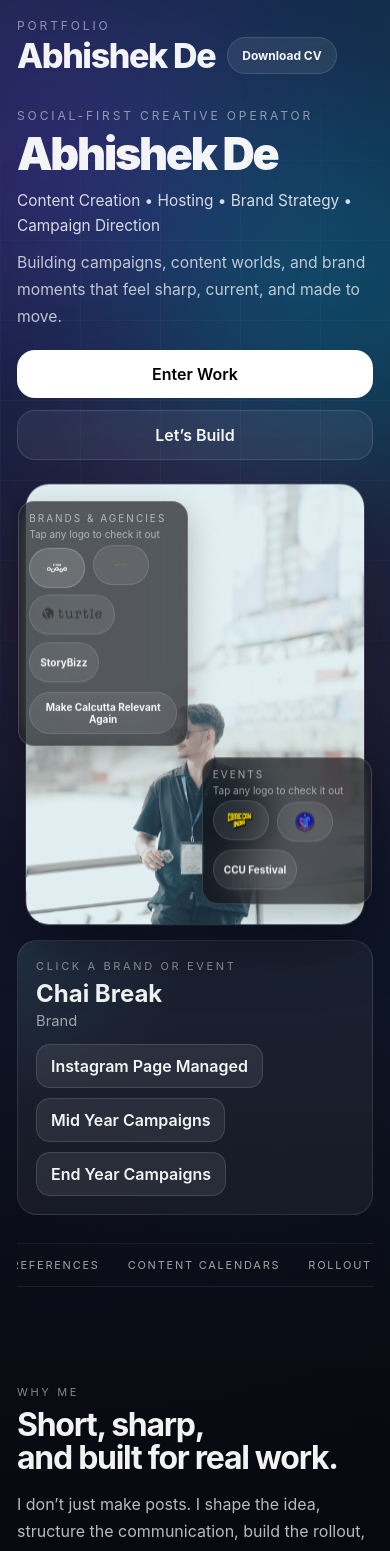
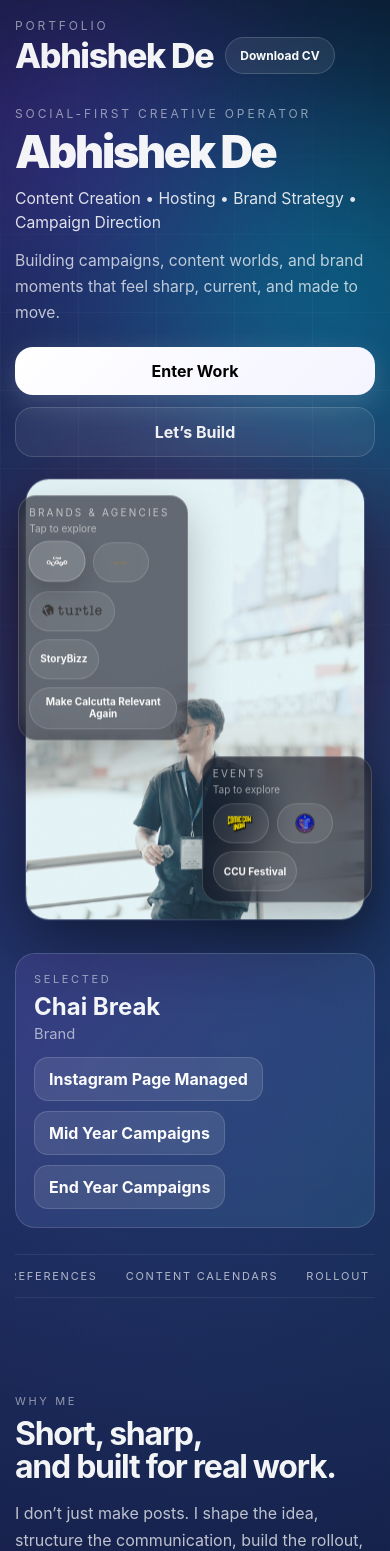
Before and after one commit to Abhishek-7-de/abhishek-portfolio, a React (Vite) app: page / in a window 390 px wide. Shown: the top 1551 px of the page. Built offline with nearby package versions, Linux system fonts and the light colour scheme.

Commit message:
Cleaned hero layout and fixed mobile selection panel

```diff
--- a/src/data/heroMedia.js
+++ b/src/data/heroMedia.js
@@ -3,6 +3,9 @@
   { id: "hero2", src: "/videos/hero2.mp4" },
   { id: "hero3", src: "/videos/hero3.mp4" },
   { id: "hero4", src: "/videos/hero4.mp4" },
+  { id: "hero5", src: "/videos/hero5.mp4" },
+  { id: "hero6", src: "/videos/hero6.mp4" },
+  { id: "hero7", src: "/videos/hero7.mp4" },
 ];
 
 export const brandCloud = [
--- a/src/sections/Hero.jsx
+++ b/src/sections/Hero.jsx
@@ -5,25 +5,40 @@
 export default function Hero() {
   const allItems = useMemo(() => [...brandCloud, ...eventCloud], []);
   const [selectedItem, setSelectedItem] = useState(allItems[0]);
-  const [hiddenVideos, setHiddenVideos] = useState([]);
+  const [brokenVideos, setBrokenVideos] = useState([]);
 
   const visibleVideos = topStripVideos.filter(
-    (video) => !hiddenVideos.includes(video.id)
+    (video) => !brokenVideos.includes(video.id)
   );
 
   const repeatedVideos =
     visibleVideos.length > 0 ? [...visibleVideos, ...visibleVideos] : [];
 
   const handleVideoError = (id) => {
-    setHiddenVideos((prev) => (prev.includes(id) ? prev : [...prev, id]));
+    setBrokenVideos((prev) => (prev.includes(id) ? prev : [...prev, id]));
+  };
+
+  const openItem = (item) => {
+    setSelectedItem(item);
+
+    if (window.innerWidth < 768) {
+      requestAnimationFrame(() => {
+        const panel = document.getElementById("hero-mobile-sheet");
+        if (panel) {
+          panel.scrollIntoView({ behavior: "smooth", block: "nearest" });
+        }
+      });
+    }
   };
 
   return (
-    <section className="hero-v12">
+    <section className="hero-v13">
       <div className="hero-copy fade-up">
         <p className="eyebrow hero-kicker">Social-first creative operator</p>
 
-        <h2 className="hero-name">Abhishek De</h2>
+        <div className="hero-title-row">
+          <h2 className="hero-name">Abhishek De</h2>
+        </div>
 
         <p className="hero-role-line">
           Content Creation • Hosting • Brand Strategy • Campaign Direction
@@ -44,26 +59,26 @@
         </div>
       </div>
 
-      <div className="hero-stage fade-up delay-2">
-        <div className="hero-visual">
-          <div className="hero-image-shell">
+      <div className="hero-main fade-up delay-2">
+        <div className="hero-visual-clean">
+          <div className="hero-image-shell clean-shell">
             <img src={profile} alt="Abhishek De" className="hero-image-vNext" />
 
-            <div className="floating-box overall-box cloud-float">
-              <div className="cloud-head">
-                <span className="floating-box-title">Brands & Agencies</span>
-                <span className="cloud-helper">Tap any logo to check it out</span>
+            <div className="cloud cloud-brands">
+              <div className="cloud-label-wrap">
+                <span className="cloud-label">Brands & Agencies</span>
+                <span className="cloud-sub">Tap to explore</span>
               </div>
 
-              <div className="floating-logo-cloud">
+              <div className="cloud-grid">
                 {brandCloud.map((item, index) => (
                   <button
                     key={item.id}
                     type="button"
-                    className={`logo-chip ${
+                    className={`logo-chip clean-chip ${
                       selectedItem.id === item.id ? "logo-chip-active" : ""
                     } float-${(index % 4) + 1}`}
-                    onClick={() => setSelectedItem(item)}
+                    onClick={() => openItem(item)}
                   >
                     {item.logo ? (
                       <img src={item.logo} alt={item.name} className="logo-chip-img" />
@@ -75,21 +90,21 @@
               </div>
             </div>
 
-            <div className="floating-box events-box cloud-float slow-float">
-              <div className="cloud-head">
-                <span className="floating-box-title">Events</span>
-                <span className="cloud-helper">Tap any logo to check it out</span>
+            <div className="cloud cloud-events">
+              <div className="cloud-label-wrap">
+                <span className="cloud-label">Events</span>
+                <span className="cloud-sub">Tap to explore</span>
               </div>
 
-              <div className="floating-logo-cloud">
+              <div className="cloud-grid">
                 {eventCloud.map((item, index) => (
                   <button
                     key={item.id}
                     type="button"
-                    className={`logo-chip ${
+                    className={`logo-chip clean-chip ${
                       selectedItem.id === item.id ? "logo-chip-active" : ""
                     } float-${((index + 1) % 4) + 1}`}
-                    onClick={() => setSelectedItem(item)}
+                    onClick={() => openItem(item)}
                   >
                     {item.logo ? (
                       <img src={item.logo} alt={item.name} className="logo-chip-img" />
@@ -103,8 +118,38 @@
           </div>
         </div>
 
-        <div className="hero-action-panel">
-          <p className="eyebrow">Click a brand or event</p>
+        <div className="hero-side-panel">
+          <div className="hero-action-panel desktop-panel">
+            <p className="eyebrow">Selected</p>
+            <h3 className="hero-action-title">{selectedItem.name}</h3>
+            <p className="hero-action-kind">{selectedItem.kind}</p>
+
+            {selectedItem.links.length > 0 ? (
+              <div className="hero-link-list">
+                {selectedItem.links.map((link) => (
+                  <a
+                    key={link.label}
+                    href={link.href}
+                    target="_blank"
+                    rel="noreferrer"
+                    className="hero-link-btn"
+                  >
+                    {link.label}
+                  </a>
+                ))}
+              </div>
+            ) : (
+              <p className="hero-empty-note">
+                Links for this will be added here later.
+              </p>
+            )}
+          </div>
+        </div>
+      </div>
+
+      <div id="hero-mobile-sheet" className="hero-mobile-sheet">
+        <div className="hero-action-panel mobile-panel">
+          <p className="eyebrow">Selected</p>
           <h3 className="hero-action-title">{selectedItem.name}</h3>
           <p className="hero-action-kind">{selectedItem.kind}</p>
 
@@ -135,10 +180,7 @@
           <div className="hero-video-strip single-strip">
             <div className="hero-video-track track-left">
               {repeatedVideos.map((video, index) => (
-                <div
-                  className="hero-video-panel video-square"
-                  key={`${video.id}-${index}`}
-                >
+                <div className="hero-video-panel video-square" key={`${video.id}-${index}`}>
                   <video
                     className="hero-strip-video"
                     autoPlay
--- a/src/styles.css
+++ b/src/styles.css
@@ -16,10 +16,10 @@
 body {
   margin: 0;
   background:
-    radial-gradient(circle at top left, rgba(125, 92, 255, 0.18), transparent 30%),
-    radial-gradient(circle at top right, rgba(0, 214, 255, 0.14), transparent 26%),
-    radial-gradient(circle at bottom left, rgba(255, 0, 149, 0.12), transparent 30%),
-    linear-gradient(180deg, #05060a, #090b12 55%, #06070b);
+    radial-gradient(circle at 18% 18%, rgba(122, 92, 255, 0.26), transparent 28%),
+    radial-gradient(circle at 86% 14%, rgba(0, 229, 255, 0.2), transparent 26%),
+    radial-gradient(circle at 52% 86%, rgba(255, 0, 157, 0.16), transparent 28%),
+    linear-gradient(180deg, #060816, #0a1030 48%, #090915 100%);
   min-height: 100vh;
 }
 
@@ -44,7 +44,7 @@
   background-image:
     linear-gradient(rgba(255, 255, 255, 0.03) 1px, transparent 1px),
     linear-gradient(90deg, rgba(255, 255, 255, 0.03) 1px, transparent 1px);
-  background-size: 80px 80px;
+  background-size: 78px 78px;
   mask-image: radial-gradient(circle at center, black 35%, transparent 90%);
   pointer-events: none;
   z-index: 0;
@@ -53,33 +53,33 @@
 .bg-orb {
   position: fixed;
   filter: blur(110px);
-  opacity: 0.32;
+  opacity: 0.36;
   pointer-events: none;
   z-index: 0;
 }
 
 .orb-1 {
-  width: 260px;
-  height: 260px;
+  width: 300px;
+  height: 300px;
   background: #7c3aed;
-  top: 40px;
-  left: -70px;
+  top: 0;
+  left: -90px;
 }
 
 .orb-2 {
-  width: 300px;
-  height: 300px;
-  background: #06b6d4;
+  width: 320px;
+  height: 320px;
+  background: #00d4ff;
   top: 140px;
-  right: -90px;
+  right: -100px;
 }
 
 .orb-3 {
-  width: 260px;
-  height: 260px;
-  background: #ec4899;
+  width: 280px;
+  height: 280px;
+  background: #ff2aa3;
   bottom: 80px;
-  left: 18%;
+  left: 15%;
 }
 
 .container,
@@ -89,12 +89,12 @@
 }
 
 .container {
-  width: min(1240px, calc(100% - 34px));
+  width: min(1240px, calc(100% - 30px));
   margin: 0 auto;
 }
 
 .navbar {
-  width: min(1240px, calc(100% - 34px));
+  width: min(1240px, calc(100% - 30px));
   margin: 0 auto;
   padding: 18px 0 10px;
   display: flex;
@@ -120,7 +120,7 @@
   font-size: 11px;
   letter-spacing: 0.24em;
   text-transform: uppercase;
-  color: rgba(255, 255, 255, 0.5);
+  color: rgba(255, 255, 255, 0.52);
 }
 
 .nav-kicker {
@@ -142,30 +142,31 @@
   border-radius: 999px;
   font-size: 12px;
   font-weight: 700;
-  color: rgba(255, 255, 255, 0.95);
+  color: rgba(255, 255, 255, 0.98);
   background: rgba(255, 255, 255, 0.08);
-  border: 1px solid rgba(255, 255, 255, 0.12);
+  border: 1px solid rgba(255, 255, 255, 0.16);
+  backdrop-filter: blur(16px);
   transition: transform 0.2s ease, background 0.2s ease, border 0.2s ease;
 }
 
 .cv-btn:hover {
   transform: translateY(-2px);
-  background: rgba(255, 255, 255, 0.12);
-  border-color: rgba(255, 255, 255, 0.2);
+  background: rgba(255, 255, 255, 0.14);
+  border-color: rgba(255, 255, 255, 0.24);
 }
 
 .nav-links {
   display: none;
   gap: 24px;
-  color: rgba(255, 255, 255, 0.74);
+  color: rgba(255, 255, 255, 0.76);
   align-items: center;
   padding-top: 12px;
 }
 
-.hero-v12 {
+.hero-v13 {
   display: grid;
-  gap: 24px;
-  padding: 24px 0 28px;
+  gap: 22px;
+  padding: 22px 0 26px;
   align-items: start;
 }
 
@@ -174,8 +175,15 @@
   margin-bottom: 10px;
 }
 
+.hero-title-row {
+  display: flex;
+  align-items: center;
+  gap: 10px;
+  flex-wrap: wrap;
+}
+
 .hero-name {
-  font-size: clamp(2.8rem, 10vw, 6.2rem);
+  font-size: clamp(2.8rem, 10vw, 6rem);
   line-height: 0.94;
   margin: 0;
   letter-spacing: -0.05em;
@@ -185,9 +193,9 @@
 .hero-role-line {
   margin: 14px 0 0;
   max-width: 760px;
-  font-size: 0.96rem;
-  color: rgba(255, 255, 255, 0.82);
-  line-height: 1.6;
+  font-size: 0.98rem;
+  color: rgba(255, 255, 255, 0.86);
+  line-height: 1.55;
 }
 
 .hero-sub-vNext,
@@ -198,7 +206,7 @@
 .cap-card p,
 .hero-empty-note {
   color: rgba(255, 255, 255, 0.72);
-  line-height: 1.7;
+  line-height: 1.68;
 }
 
 .hero-sub-vNext {
@@ -218,7 +226,7 @@
 .btn {
   padding: 14px 20px;
   border-radius: 18px;
-  font-weight: 600;
+  font-weight: 700;
   text-align: center;
   transition: transform 0.2s ease, background 0.2s ease, border 0.2s ease;
 }
@@ -228,21 +236,23 @@
 }
 
 .btn-primary {
-  background: white;
+  background: linear-gradient(135deg, #ffffff, #f3f4ff);
   color: black;
+  box-shadow: 0 8px 28px rgba(255, 255, 255, 0.16);
 }
 
 .btn-secondary {
   background: rgba(255, 255, 255, 0.06);
-  border: 1px solid rgba(255, 255, 255, 0.12);
+  border: 1px solid rgba(255, 255, 255, 0.14);
+  backdrop-filter: blur(14px);
 }
 
-.hero-stage {
+.hero-main {
   display: grid;
-  gap: 14px;
+  gap: 16px;
 }
 
-.hero-visual {
+.hero-visual-clean {
   display: flex;
   justify-content: center;
 }
@@ -255,6 +265,10 @@
   isolation: isolate;
 }
 
+.clean-shell {
+  filter: drop-shadow(0 24px 48px rgba(0, 0, 0, 0.28));
+}
+
 .hero-image-vNext {
   width: 100%;
   aspect-ratio: 4 / 5.2;
@@ -262,44 +276,54 @@
   object-position: center;
   border-radius: 24px;
   display: block;
-  border: 1px solid rgba(255, 255, 255, 0.12);
-  box-shadow: 0 20px 60px rgba(0, 0, 0, 0.35);
-  filter: contrast(1.05) brightness(0.96);
+  border: 1px solid rgba(255, 255, 255, 0.16);
+  box-shadow: 0 24px 70px rgba(0, 0, 0, 0.32);
+  filter: contrast(1.04) brightness(0.98);
 }
 
-.floating-box {
+.cloud {
   position: absolute;
   z-index: 3;
   width: 170px;
   padding: 10px;
-  border-radius: 16px;
-  background: rgba(12, 12, 16, 0.66);
+  border-radius: 18px;
+  background: rgba(12, 14, 28, 0.6);
   border: 1px solid rgba(255, 255, 255, 0.16);
-  backdrop-filter: blur(18px);
-  box-shadow: 0 10px 30px rgba(0, 0, 0, 0.22);
+  backdrop-filter: blur(20px);
+  box-shadow: 0 18px 40px rgba(0, 0, 0, 0.24);
 }
 
-.cloud-head {
+.cloud-brands {
+  top: 4%;
+  left: -2%;
+}
+
+.cloud-events {
+  bottom: 4%;
+  right: -2%;
+}
+
+.cloud-label-wrap {
   margin-bottom: 8px;
 }
 
-.floating-box-title {
+.cloud-label {
   display: block;
   font-size: 10px;
   text-transform: uppercase;
-  letter-spacing: 0.2em;
-  color: rgba(255, 255, 255, 0.58);
+  letter-spacing: 0.22em;
+  color: rgba(255, 255, 255, 0.62);
   margin-bottom: 4px;
 }
 
-.cloud-helper {
+.cloud-sub {
   display: block;
   font-size: 10px;
-  color: rgba(255, 255, 255, 0.55);
+  color: rgba(255, 255, 255, 0.54);
   line-height: 1.25;
 }
 
-.floating-logo-cloud {
+.cloud-grid {
   display: flex;
   flex-wrap: wrap;
   gap: 8px;
@@ -313,17 +337,19 @@
   min-width: 56px;
   padding: 8px 10px;
   border-radius: 999px;
-  border: 1px solid rgba(255, 255, 255, 0.12);
+  border: 1px solid rgba(255, 255, 255, 0.14);
   background: rgba(255, 255, 255, 0.08);
   cursor: pointer;
-  transition: transform 0.2s ease, background 0.2s ease, border 0.2s ease;
+  transition: transform 0.2s ease, background 0.2s ease, border 0.2s ease,
+    box-shadow 0.2s ease;
 }
 
-.logo-chip:hover,
+.clean-chip:hover,
 .logo-chip-active {
-  transform: translateY(-2px);
-  background: rgba(255, 255, 255, 0.14);
-  border-color: rgba(255, 255, 255, 0.22);
+  transform: translateY(-2px) scale(1.02);
+  background: rgba(255, 255, 255, 0.16);
+  border-color: rgba(255, 255, 255, 0.24);
+  box-shadow: 0 10px 24px rgba(0, 0, 0, 0.18);
 }
 
 .logo-chip-img {
@@ -336,49 +362,31 @@
 .logo-chip-text {
   font-size: 10px;
   font-weight: 700;
-  color: rgba(255, 255, 255, 0.95);
-  line-height: 1.2;
+  color: rgba(255, 255, 255, 0.96);
+  line-height: 1.18;
   text-align: center;
 }
 
-.overall-box {
-  top: 5%;
-  left: -2%;
+.hero-side-panel {
+  display: none;
 }
 
-.events-box {
-  bottom: 5%;
-  right: -2%;
-}
-
-.cloud-float {
-  animation: cloudFloat 5s ease-in-out infinite;
-}
-
-.slow-float {
-  animation-duration: 6.5s;
-}
-
-.float-1 {
-  animation: chipFloat1 3.8s ease-in-out infinite;
-}
-.float-2 {
-  animation: chipFloat2 4.4s ease-in-out infinite;
-}
-.float-3 {
-  animation: chipFloat3 4.8s ease-in-out infinite;
-}
-.float-4 {
-  animation: chipFloat4 5.2s ease-in-out infinite;
+.hero-mobile-sheet {
+  display: block;
 }
 
 .hero-action-panel {
-  border: 1px solid rgba(255, 255, 255, 0.1);
+  border: 1px solid rgba(255, 255, 255, 0.14);
   background:
-    radial-gradient(circle at top left, rgba(103, 232, 249, 0.08), transparent 38%),
+    linear-gradient(135deg, rgba(124, 58, 237, 0.12), rgba(0, 212, 255, 0.08)),
     rgba(255, 255, 255, 0.05);
   border-radius: 20px;
   padding: 18px;
+  backdrop-filter: blur(18px);
+}
+
+.mobile-panel {
+  margin-top: 10px;
 }
 
 .hero-action-title {
@@ -389,7 +397,7 @@
 
 .hero-action-kind {
   margin: 0 0 14px;
-  color: rgba(255, 255, 255, 0.58);
+  color: rgba(255, 255, 255, 0.6);
   font-size: 0.92rem;
 }
 
@@ -405,22 +413,22 @@
   justify-content: center;
   padding: 11px 14px;
   border-radius: 14px;
-  background: rgba(255, 255, 255, 0.08);
-  border: 1px solid rgba(255, 255, 255, 0.12);
-  color: rgba(255, 255, 255, 0.95);
-  font-weight: 600;
+  background: rgba(255, 255, 255, 0.1);
+  border: 1px solid rgba(255, 255, 255, 0.14);
+  color: rgba(255, 255, 255, 0.98);
+  font-weight: 700;
   transition: transform 0.2s ease, background 0.2s ease, border 0.2s ease;
 }
 
 .hero-link-btn:hover {
   transform: translateY(-2px);
-  background: rgba(255, 255, 255, 0.12);
-  border-color: rgba(255, 255, 255, 0.2);
+  background: rgba(255, 255, 255, 0.16);
+  border-color: rgba(255, 255, 255, 0.22);
 }
 
 .hero-video-strip-wrap {
   grid-column: 1 / -1;
-  margin-top: 4px;
+  margin-top: 2px;
 }
 
 .hero-video-strip {
@@ -443,21 +451,21 @@
 }
 
 .track-left {
-  animation: videoStripMoveLeft 22s linear infinite;
+  animation: videoStripMoveLeft 20s linear infinite;
 }
 
 .video-square {
-  width: 104px;
-  height: 104px;
+  width: 108px;
+  height: 108px;
 }
 
 .hero-video-panel {
   flex: 0 0 auto;
   border-radius: 18px;
   overflow: hidden;
-  border: 1px solid rgba(255, 255, 255, 0.12);
-  background: rgba(255, 255, 255, 0.05);
-  box-shadow: 0 14px 36px rgba(0, 0, 0, 0.24);
+  border: 1px solid rgba(255, 255, 255, 0.14);
+  background: rgba(255, 255, 255, 0.06);
+  box-shadow: 0 14px 30px rgba(0, 0, 0, 0.22);
 }
 
 .hero-strip-video {
@@ -465,12 +473,12 @@
   height: 100%;
   object-fit: cover;
   display: block;
-  filter: contrast(1.03) brightness(0.96);
+  filter: contrast(1.03) brightness(0.98);
 }
 
 .proof-strip {
   overflow: hidden;
-  padding: 0 0 42px;
+  padding: 0 0 40px;
 }
 
 .marquee {
@@ -496,7 +504,7 @@
   font-size: 11px;
   letter-spacing: 0.16em;
   text-transform: uppercase;
-  color: rgba(255, 255, 255, 0.62);
+  color: rgba(255, 255, 255, 0.66);
 }
 
 .section {
@@ -791,11 +799,11 @@
     display: flex;
   }
 
-  .hero-v12 {
+  .hero-v13 {
     grid-template-columns: 1.02fr 0.98fr;
   }
 
-  .hero-stage {
+  .hero-main {
     grid-template-columns: 0.88fr 0.72fr;
     align-items: center;
   }
@@ -804,34 +812,41 @@
     max-width: 430px;
   }
 
-  .overall-box {
+  .cloud {
+    width: 210px;
+    padding: 12px;
+    border-radius: 20px;
+  }
+
+  .cloud-brands {
     top: 8%;
     left: -18%;
   }
 
-  .events-box {
-    bottom: 10%;
-    right: -20%;
+  .cloud-events {
+    bottom: 8%;
+    right: -18%;
   }
 
-  .floating-box {
-    width: 220px;
-    padding: 14px;
-    border-radius: 20px;
+  .hero-side-panel {
+    display: block;
   }
 
-  .logo-chip {
-    min-height: 42px;
-    min-width: 60px;
+  .hero-mobile-sheet {
+    display: none;
+  }
+
+  .desktop-panel {
+    display: block;
   }
 
   .hero-video-panel.video-square {
-    width: 160px;
-    height: 160px;
+    width: 150px;
+    height: 150px;
   }
 
   .track-left {
-    animation: videoStripMoveLeft 28s linear infinite;
+    animation: videoStripMoveLeft 26s linear infinite;
   }
 
   .hero-actions,
```
